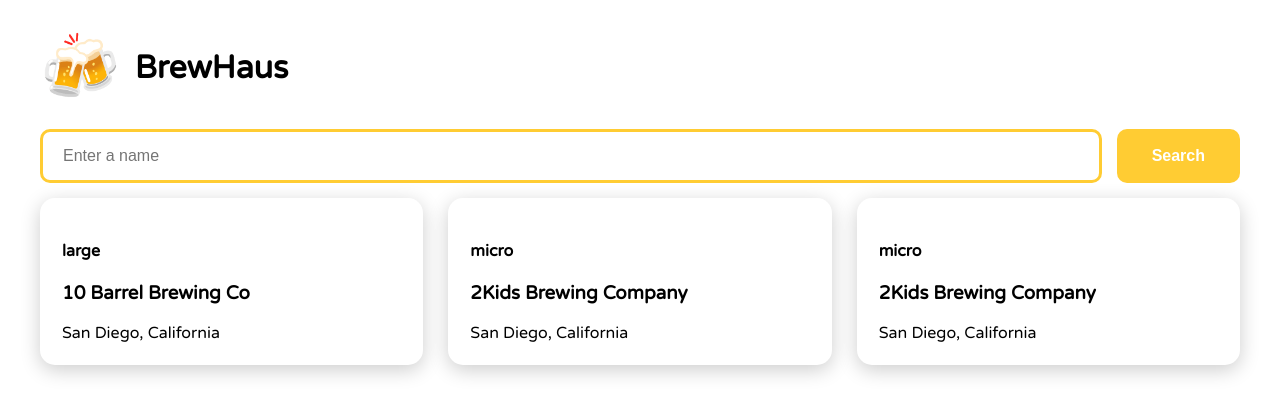
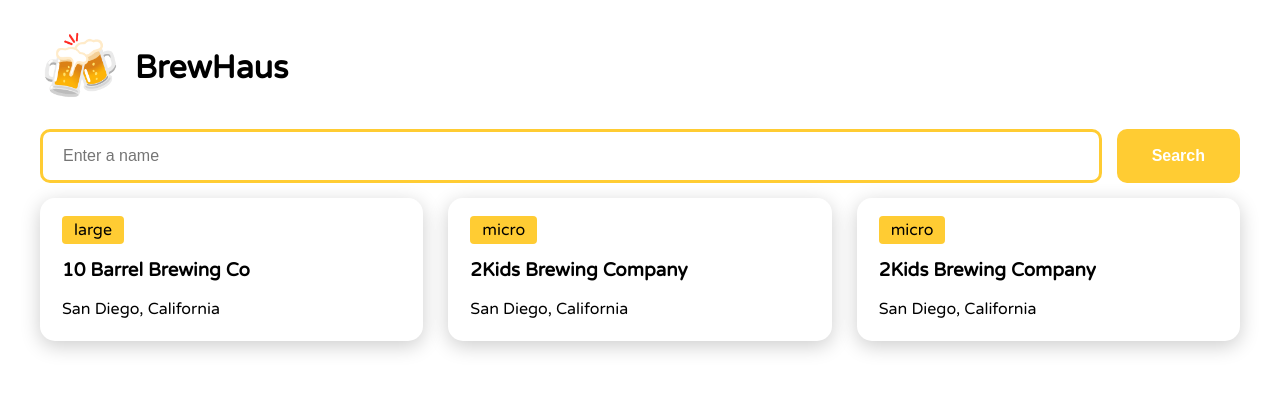
Before and after one commit to bc-whisnant/bcwhisnant-brewhaus, a Vue app: page / in a window 1280 px wide. Shown: the top 416 px of the page. Built offline with nearby package versions, Linux system fonts and the light colour scheme.

Commit message:
small markup/style updates

```diff
--- a/src/components/Brewery.vue
+++ b/src/components/Brewery.vue
@@ -23,9 +23,7 @@
 
 <template>
   <div class="brewery-card">
-    <div class="brewery-type">
-      <h4>{{ breweryType }}</h4>
-    </div>
+    <span>{{ breweryType }}</span>
     <div class="brewery-name">
       <h3>{{ breweryName }}</h3>
     </div>
@@ -48,4 +46,10 @@
   cursor: pointer;
   border: 3px solid var(--med-beer);
 }
+
+.brewery-card span {
+  padding: 4px 12px;
+  background-color: var(--med-beer);
+  border-radius: 4px;
+}
 </style>
```
